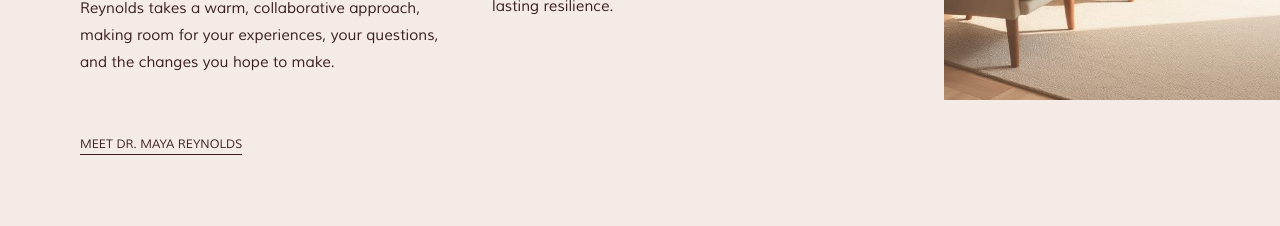
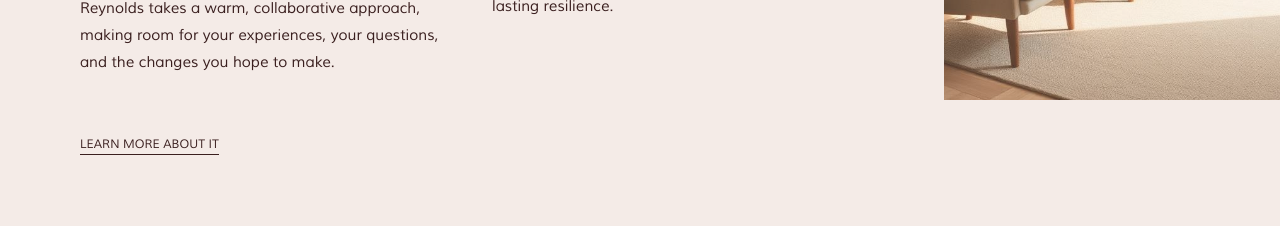
Before and after one commit to sameeksha-dalvi/therapy-website-redesign, a Next.js app: page / in a window 1280 px wide. Shown: the part 4080-4306 px from the top of the page. Built offline with nearby package versions, Linux system fonts and the light colour scheme.

Commit message:
improve how we work button

```diff
--- a/src/components/About.jsx
+++ b/src/components/About.jsx
@@ -92,7 +92,7 @@ const About = () => {
                         after:h-[0.5px] after:w-full after:bg-current
                         after:origin-left after:scale-x-100
                         after:transition-transform after:duration-800
-                        hover:after:scale-x-0">Meet Dr. Maya Reynolds</a></div>
+                        hover:after:scale-x-0">Learn More About it</a></div>
                     </div>
                     <div className="hidden lg:block mt-30 w-[30%]">
                         <Image src="/images/about-redesign-4.jpeg" alt="two chairs in a welcoming therapy office"
```
